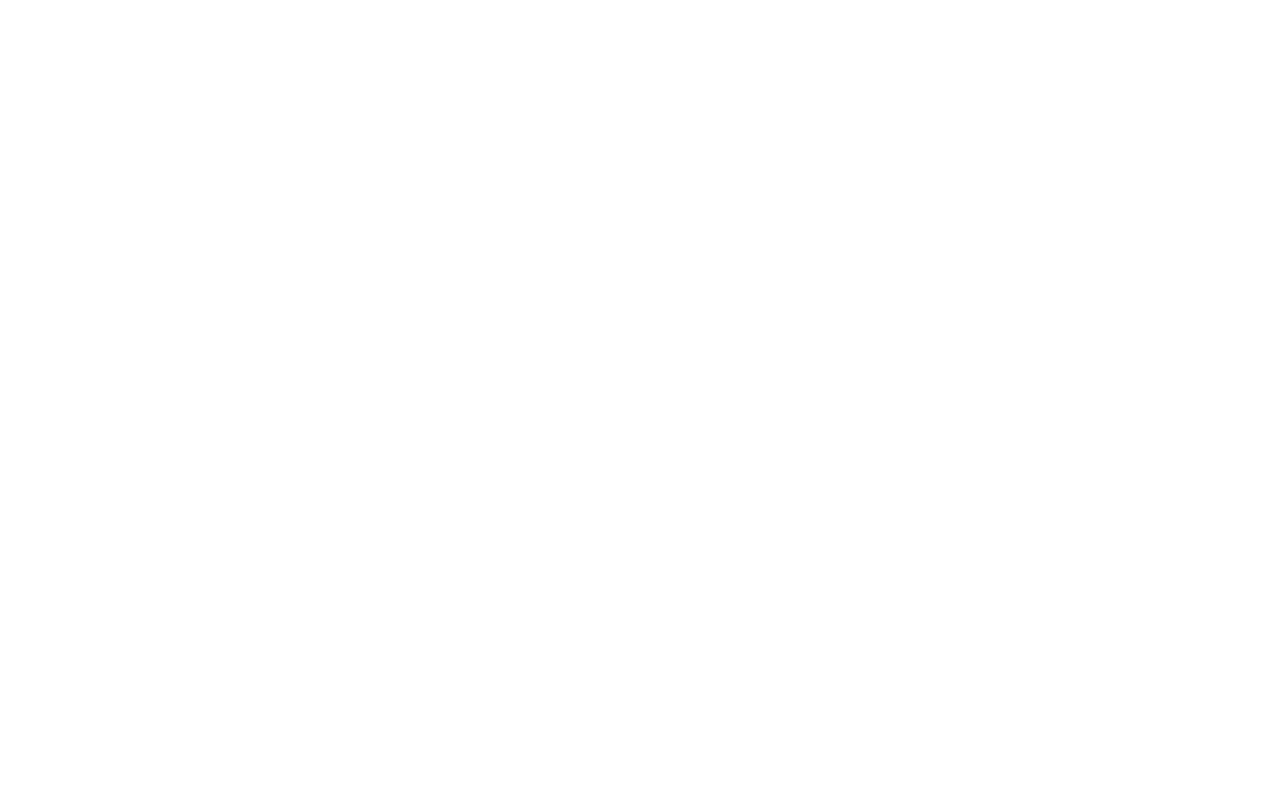
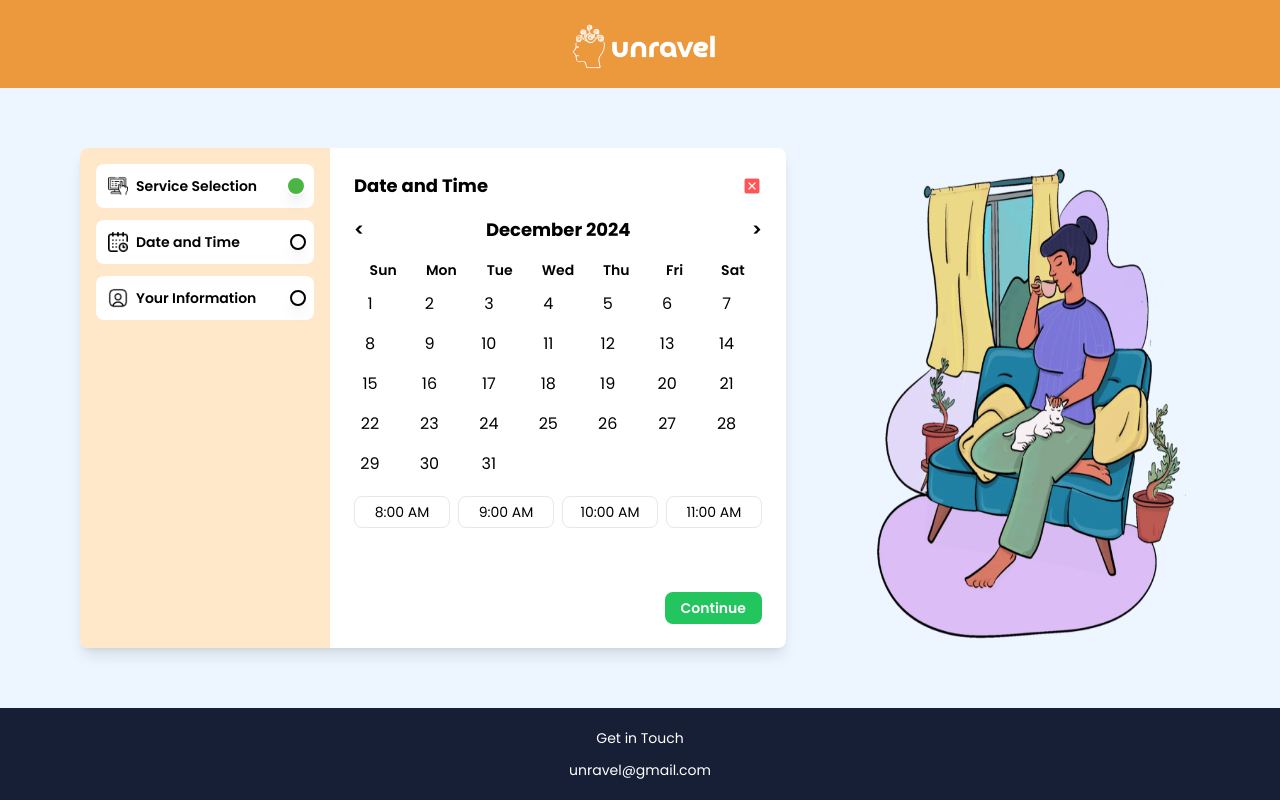
Before and after one commit to pirates59/Unravel, a React (Vite) app in the folder Frontend/: page /date in a window 1280 px wide. Before the commit this address had no page. Built offline with nearby package versions, Linux system fonts and the light colour scheme.

Commit message:
Date Time  frontend

```diff
--- a/Frontend/src/App.jsx
+++ b/Frontend/src/App.jsx
@@ -3,6 +3,7 @@
 import "./App.css";
 import Login from "./pages/Login";
 import Signup from './pages/Signup';
+import DatePage from './pages/DatePage';
 import ServiceSelection from './pages/ServiceSelection';
 
 function App() {
@@ -15,6 +16,7 @@
         <Route path="/" element={<Login />} />
         <Route path="/signup" element={<Signup />} />
         <Route path="/service" element={<ServiceSelection />} />
+        <Route path="/date" element={<DatePage />} />
         </Routes>
         </BrowserRouter>
 
--- /dev/null
+++ b/Frontend/src/pages/DatePage.jsx
@@ -0,0 +1,182 @@
+import React, { useState } from "react";
+import Topbar from "../components/Topbar";
+import Footer from "../components/Footer";
+import service from "../assets/service.png";
+import calendar from "../assets/calendar.png";
+import user from "../assets/user.png";
+import close from "../assets/close.png";
+import appoint from "../assets/appoint.png";
+
+const DatePage = () => {
+  const [currentDate, setCurrentDate] = useState(new Date());
+  const [selectedDate, setSelectedDate] = useState(null);
+  const [selectedTime, setSelectedTime] = useState("");
+
+  const months = [
+    "January", "February", "March", "April", "May", "June",
+    "July", "August", "September", "October", "November", "December"
+  ];
+  const daysOfWeek = ["Sun", "Mon", "Tue", "Wed", "Thu", "Fri", "Sat"];
+
+  const renderDaysInMonth = () => {
+    const days = [];
+    const startDate = new Date(currentDate.getFullYear(), currentDate.getMonth(), 1);
+    const endDate = new Date(currentDate.getFullYear(), currentDate.getMonth() + 1, 0);
+
+    // Add empty spaces for days before the first day of the month
+    for (let i = 0; i < startDate.getDay(); i++) {
+      days.push(<div key={`empty-${i}`} className="w-8 h-8"></div>);
+    }
+
+    for (let day = startDate.getDate(); day <= endDate.getDate(); day++) {
+      const date = new Date(currentDate.getFullYear(), currentDate.getMonth(), day);
+      days.push(
+        <button
+          key={day}
+          className={`w-8 h-8 flex items-center justify-center rounded-full ${
+            selectedDate?.toDateString() === date.toDateString()
+              ? "bg-green-500 text-white"
+              : "hover:bg-gray-200"
+          }`}
+          onClick={() => setSelectedDate(date)}
+        >
+          {day}
+        </button>
+      );
+    }
+
+    return days;
+  };
+
+  const renderTimes = () => {
+    const times = ["8:00 AM", "9:00 AM", "10:00 AM", "11:00 AM"];
+    return times.map((time) => (
+      <button
+        key={time}
+        className={`w-24 h-8 border rounded-lg text-sm ${
+          selectedTime === time
+            ? "bg-green-500 text-white"
+            : "hover:bg-gray-200"
+        }`}
+        onClick={() => setSelectedTime(time)}
+      >
+        {time}
+      </button>
+    ));
+  };
+
+  const handleMonthChange = (direction) => {
+    setCurrentDate((prevDate) => {
+      const newMonth = prevDate.getMonth() + direction;
+      return new Date(prevDate.getFullYear(), newMonth, 1);
+    });
+  };
+
+  return (
+    <div className="flex flex-col h-screen">
+      <Topbar />
+      <div className="flex-1 bg-[#EDF6FF] flex items-center justify-center px-20">
+        {/* Left Section */}
+        <div className="flex w-[800px] h-[500px] bg-white rounded-lg shadow-lg">
+          {/* Sidebar */}
+          <div className="w-[250px] bg-[#FEE8C9] rounded-l-lg p-4 flex flex-col justify-start">
+            <ul className="space-y-3">
+              <li className="relative flex items-center bg-white rounded-lg p-3">
+                <div className="absolute -right-0 mr-2 top-1/2 transform -translate-y-1/2 h-5 w-5 bg-[#4BB543] rounded-full border-2 border-white shadow-lg"></div>
+                <div className="flex items-center">
+                  <img src={service} alt="Service Icon" className="h-5 w-5" />
+                  <span className="ml-2 font-semibold text-sm">Service Selection</span>
+                </div>
+              </li>
+              <li className="relative flex items-center bg-white rounded-lg p-3">
+                <div className="absolute -right-0 mr-2 top-1/2 transform -translate-y-1/2 h-4 w-4 bg-white rounded-full border-2 border-[#000000] shadow-lg"></div>
+                <div className="flex items-center">
+                  <img src={calendar} alt="Calendar Icon" className="h-5 w-5" />
+                  <span className="ml-2 font-semibold text-sm">Date and Time</span>
+                </div>
+              </li>
+              <li className="relative flex items-center bg-white rounded-lg p-3">
+                <div className="absolute -right-0 mr-2 top-1/2 transform -translate-y-1/2 h-4 w-4 bg-white rounded-full border-2 border-[#000000] shadow-lg"></div>
+                <div className="flex items-center">
+                  <img src={user} alt="User Icon" className="h-5 w-5" />
+                  <span className="ml-2 font-semibold text-sm">Your Information</span>
+                </div>
+              </li>
+            </ul>
+          </div>
+
+          {/* Form Section */}
+          <div className="flex-1 p-6 flex flex-col justify-between">
+            <div>
+              <div className="flex justify-between items-center">
+                <h2 className="text-lg font-bold mb-4">Date and Time</h2>
+                <img src={close} alt="Close Icon" className="h-5 w-5 mb-4" />
+              </div>
+
+              {/* Month Selector */}
+              <div className="flex items-center justify-between mb-4">
+                <button
+                  onClick={() => handleMonthChange(-1)}
+                  className="text-lg font-semibold"
+                >
+                  &lt;
+                </button>
+                <h3 className="text-lg font-bold">
+                  {months[currentDate.getMonth()]} {currentDate.getFullYear()}
+                </h3>
+                <button
+                  onClick={() => handleMonthChange(1)}
+                  className="text-lg font-semibold"
+                >
+                  &gt;
+                </button>
+              </div>
+
+              {/* Weekday Header */}
+              <div className="grid grid-cols-7 mb-2 text-sm font-semibold text-center">
+                {daysOfWeek.map((day) => (
+                  <div key={day}>{day}</div>
+                ))}
+              </div>
+
+              {/* Calendar */}
+              <div className="grid grid-cols-7 gap-2 mb-4">{renderDaysInMonth()}</div>
+
+              {/* Times */}
+              <div className="flex space-x-2">{renderTimes()}</div>
+            </div>
+
+            {/* Button at the Bottom */}
+            <div className="flex justify-end">
+              <button
+                type="button"
+                className="bg-green-500 text-white py-1 px-4 h-8 rounded-lg font-semibold text-sm"
+                onClick={() =>
+                  alert(
+                    `Selected Date: ${
+                      selectedDate?.toDateString() || "None"
+                    }, Time: ${selectedTime || "None"}`
+                  )
+                }
+              >
+                Continue
+              </button>
+            </div>
+          </div>
+        </div>
+
+        {/* Right Image Section */}
+        <div className="ml-16 mt-4">
+          <img
+            src={appoint}
+            alt="Appointment Illustration"
+            className="h-[480px]"
+          />
+        </div>
+      </div>
+      <Footer />
+    </div>
+  );
+};
+
+export default DatePage;
```
